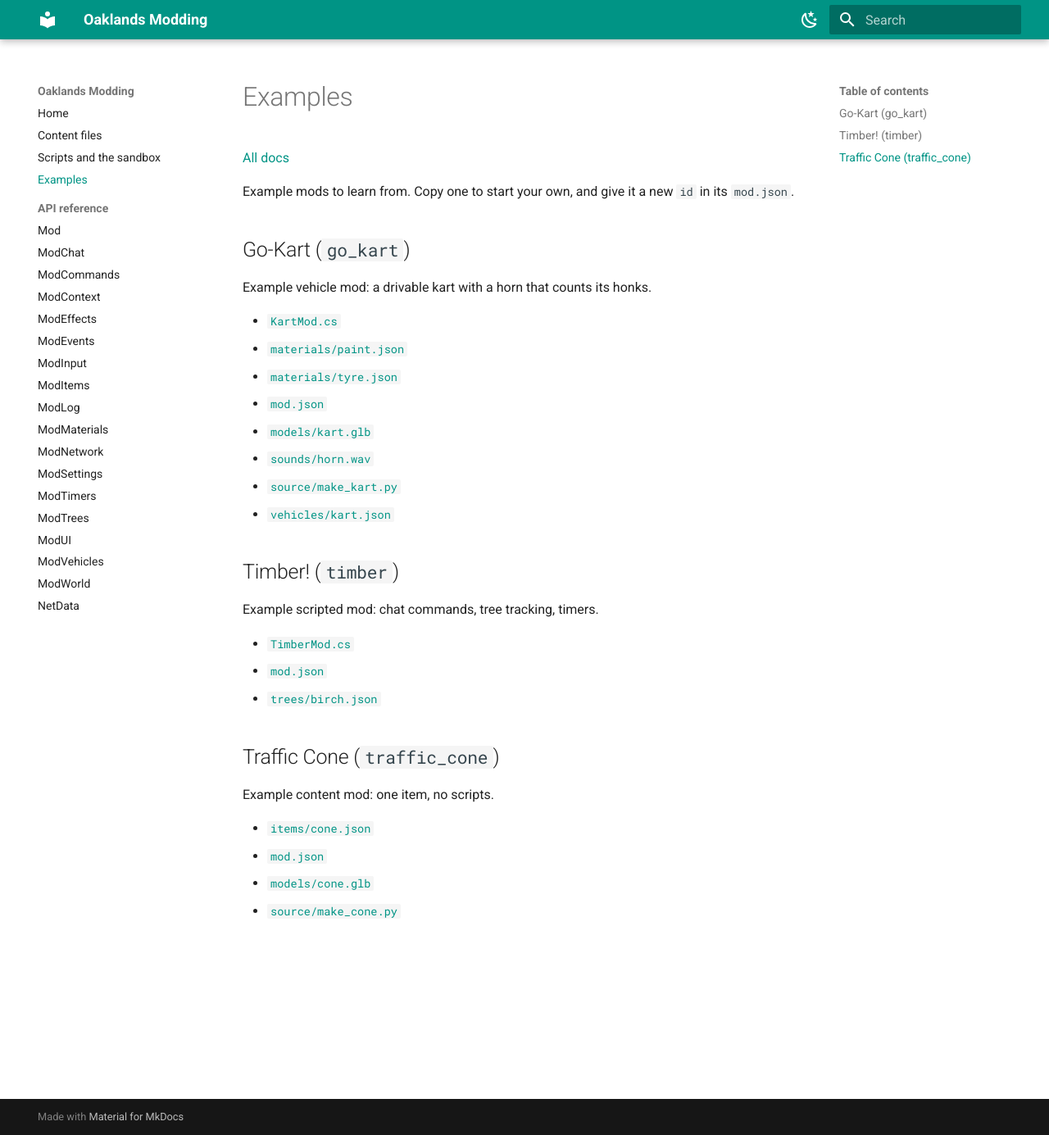
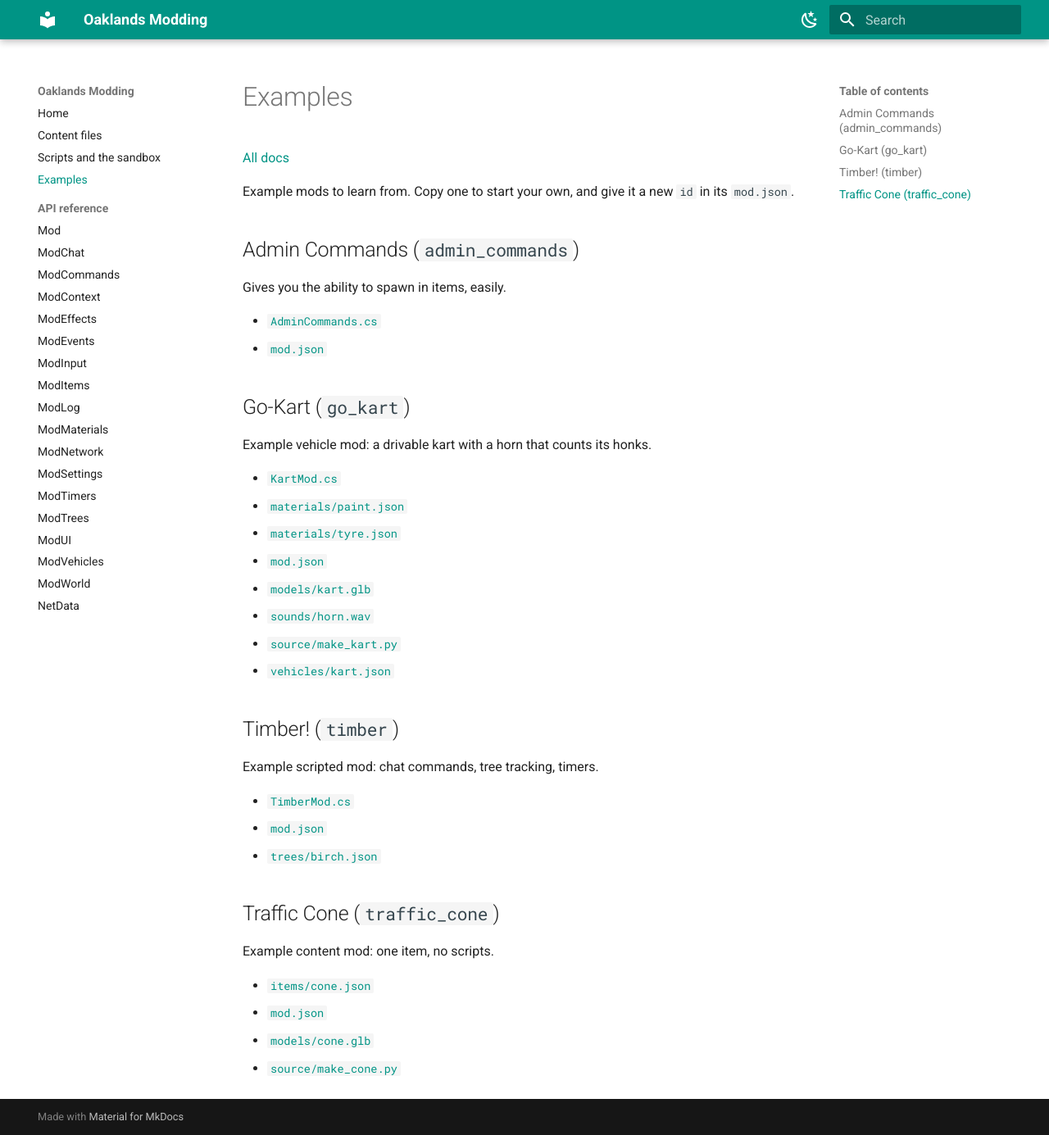
Before and after one commit to typical-developers/oaklands-modding-docs, an MkDocs documentation site: the page built from docs/examples.md, in a window 1280 px wide and 1385 px high. Shown: the whole window at 82% size. Built offline with MkDocs 1.6.1 and Material for MkDocs 9.7.7, drawn with Linux system fonts in a browser that asks for light colours.

```diff
--- a/docs/examples.md
+++ b/docs/examples.md
@@ -3,6 +3,13 @@
 [All docs](index.md)
 
 Example mods to learn from. Copy one to start your own, and give it a new `id` in its `mod.json`.
+
+## Admin Commands (`admin_commands`)
+
+Gives you the ability to spawn in items, easily.
+
+- [`AdminCommands.cs`](examples/admin_commands/AdminCommands.cs)
+- [`mod.json`](examples/admin_commands/mod.json)
 
 ## Go-Kart (`go_kart`)
 
```
Also changed, not shown: docs/content.md (+2 -0 lines), docs/examples/admin_commands/mod.json (added, +8 -0 lines), 1 other file.
